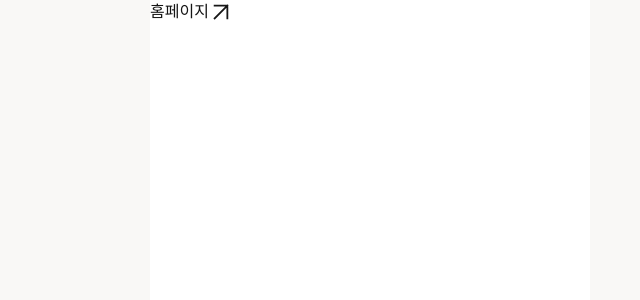
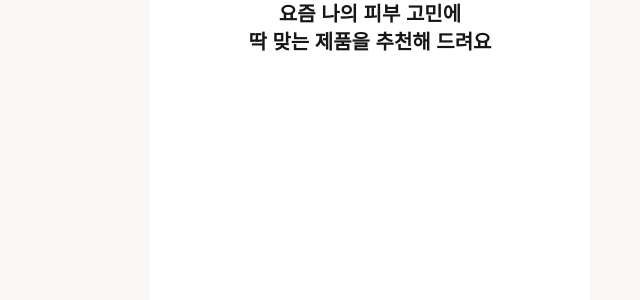
Before and after one commit to Influy-2/Somesay-FE, a React (Vite) app in the folder apps/web/: page / in a window 1280 px wide. Shown: the top 300 px of the page, without its empty margins (270-910 px from the left). Built offline with nearby package versions, Linux system fonts and the light colour scheme; a web font is replaced by a local one.

Commit message:
feat: add RecommendationSection component and update HomePage layout

```diff
--- /dev/null
+++ b/apps/web/src/features/home/components/Recommendation/RecommendationSection.tsx
@@ -0,0 +1,13 @@
+export const RecommendationSection = () => {
+  return (
+    <section
+      aria-labelledby="recommendation-title"
+      className="mx-4 flex w-full flex-col items-center justify-center gap-10"
+    >
+      <h2 className="headline4 text-center" id="recommendation-title">
+        요즘 나의 피부 고민에
+        <br />딱 맞는 제품을 추천해 드려요
+      </h2>
+    </section>
+  );
+};
--- /dev/null
+++ b/apps/web/src/features/home/index.ts
@@ -0,0 +1 @@
+export { RecommendationSection } from './components/Recommendation/RecommendationSection';
--- a/apps/web/src/pages/home/HomePage.tsx
+++ b/apps/web/src/pages/home/HomePage.tsx
@@ -1,10 +1,10 @@
-import MainArrowIcon from '@/shared/icons/MainArrowIcon.svg?react';
-import cn from '@/utils/cn';
+// import cn from '@/utils/cn';
+import { RecommendationSection } from '@/features/home';
+
 export const HomePage = () => {
   return (
-    <div className={cn('flex')}>
-      홈페이지
-      <MainArrowIcon />
+    <div className="inline-flex flex-col items-center gap-17">
+      <RecommendationSection />
     </div>
   );
 };
```
